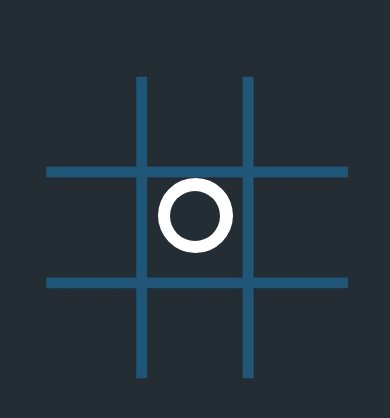
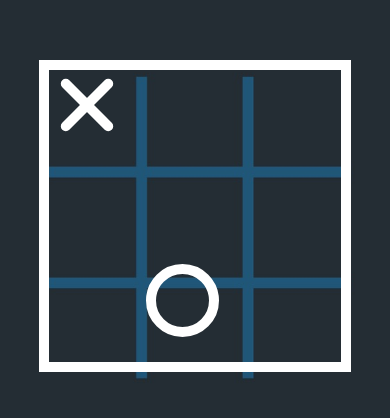
Before and after one commit to Bluette1/TicTacToe, a React Native app: screen / in a window 390 px wide. Shown: the part 214-632 px from the top of the page. Built offline with nearby package versions, Linux system fonts and the light colour scheme.

Commit message:
Add cross and circle

```diff
--- a/App.js
+++ b/App.js
@@ -1,20 +1,22 @@
 import { StatusBar } from "expo-status-bar";
 import { StyleSheet, Text, View, ImageBackground } from "react-native";
+import { TouchableWithoutFeedback } from "react-native-web";
 import bg from "./assets/bg.jpeg";
 
 export default function App() {
   return (
     <View style={styles.container}>
       <ImageBackground source={bg} style={styles.bg} resizeMode="contain">
-        <StatusBar style="auto" />
-        <View style={styles.circle}>
-          <View style={styles.innerCircle}></View>
-        </View>
-        <View>
-          <View styles={styles.crossLine}></View>
-          <View styles={styles.crossLine}></View>
+        <View style={styles.map}>
+          <View style={styles.circle}></View>
+          <View style={styles.cross}>
+            <View style={styles.crossLine}></View>
+            <View style={[styles.crossLine, styles.crossLineReversed]}></View>
+          </View>
         </View>
       </ImageBackground>
+
+      <StatusBar style="auto" />
     </View>
   );
 }
@@ -34,23 +36,35 @@ const styles = StyleSheet.create({
     paddingTop: 15,
   },
   circle: {
-    height: 75,
-    width: 75,
-    backgroundColor: "white",
+    position: "absolute",
+    left: 1 * 87,
+    top: 2 * 92,
+    height: 73,
+    width: 73,
+    borderWidth: 10,
+    borderColor: "white",
     borderRadius: 50,
     alignItems: "center",
     justifyContent: "center",
     margin: 10,
   },
-  innerCircle: {
-    height: 50,
-    width: 50,
-    backgroundColor: "#242D34",
-    borderRadius: 50,
+  cross: { width: 75, height: 75},
+  map: {
+    borderWidth: 10,
+    borderColor: "white",
+    width: "80%",
+    aspectRatio: 1,
   },
   crossLine: {
+    position: "absolute",
+    left: 32.5,
+    width: 10,
+    height: 70,
+    borderRadius: 5,
     backgroundColor: "white",
-    height: 50,
-    width: 10
-  }
+    transform: [{ rotate: "45deg" }],
+  },
+  crossLineReversed: {
+    transform: [{ rotate: "-45deg" }],
+  },
 });
```
